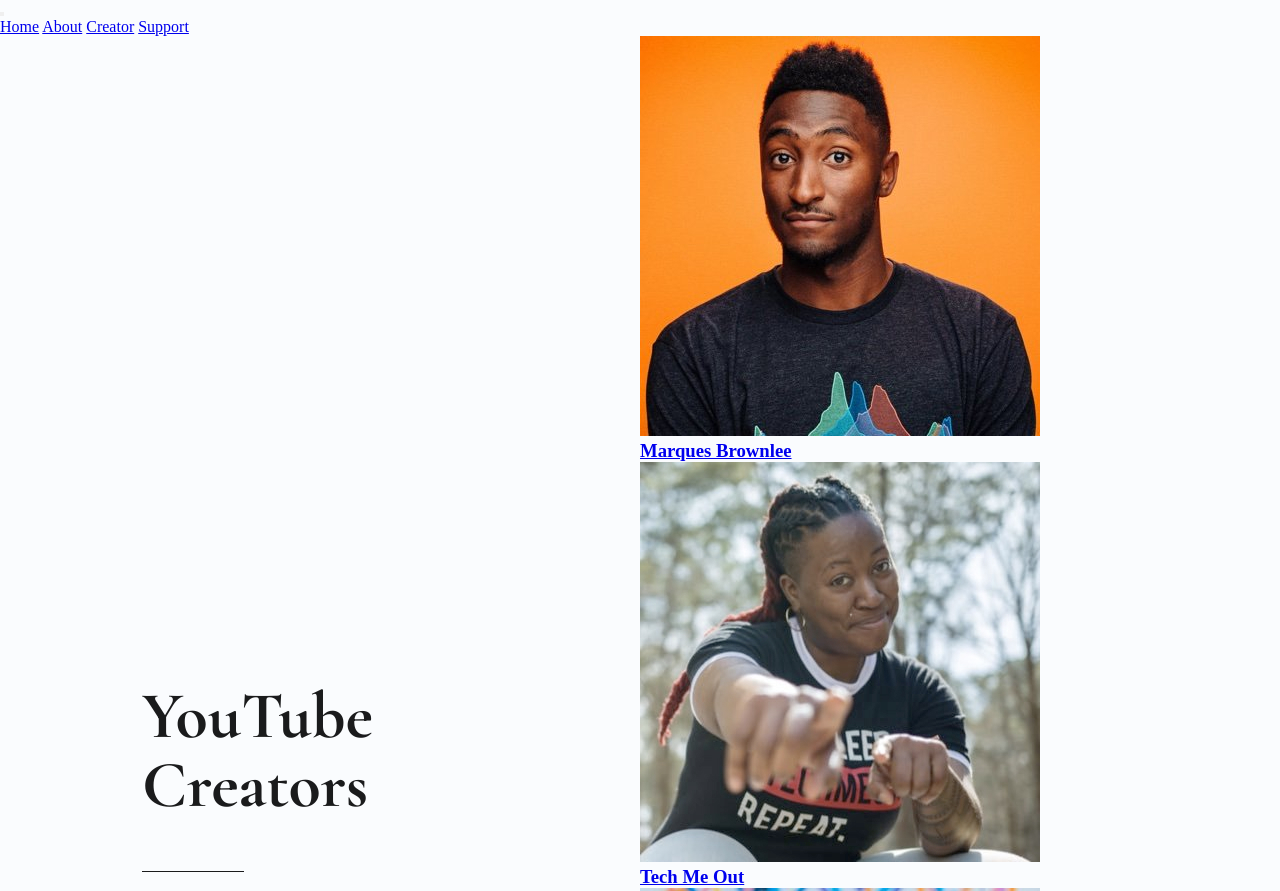
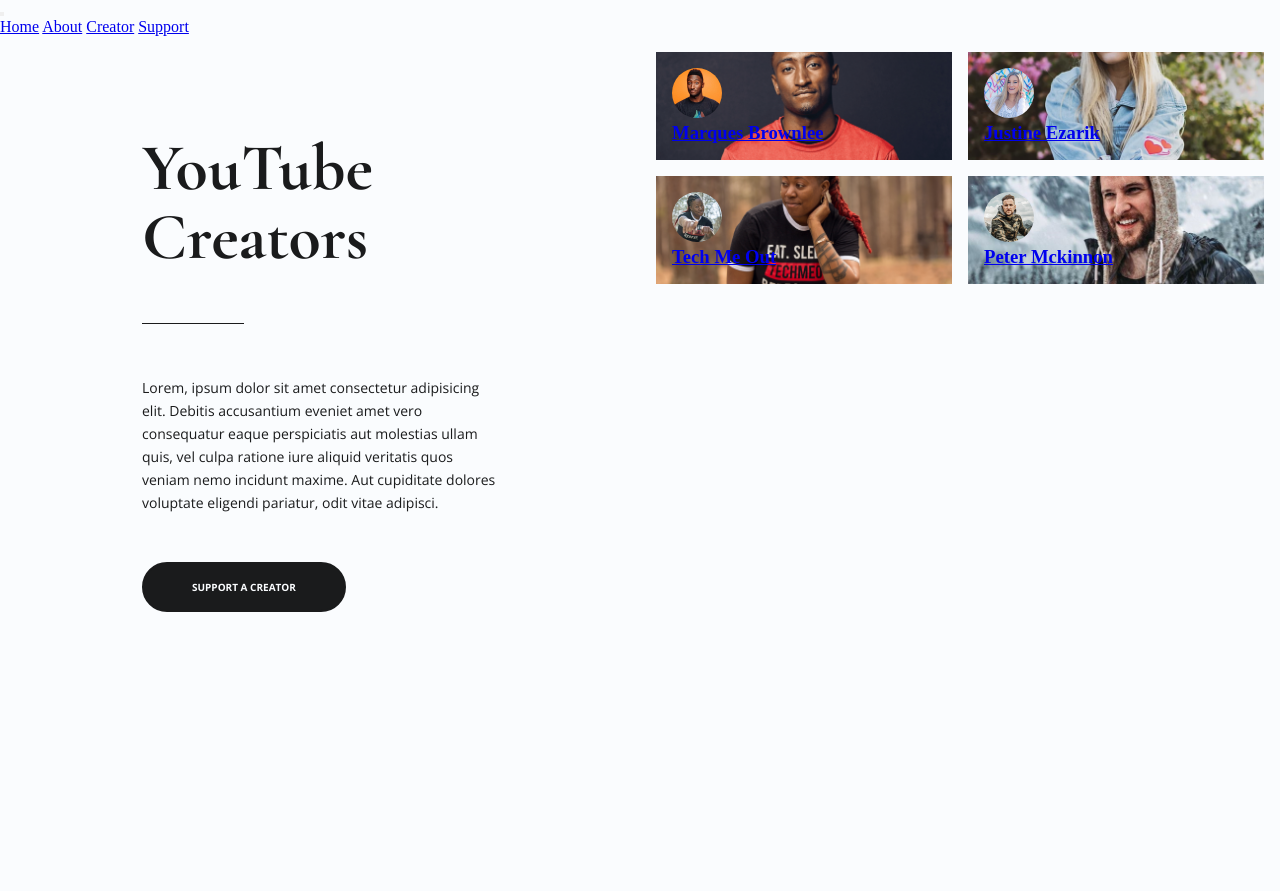
Before and after one commit to gregoryharris869/responsive_landing_page, a plain HTML site: page index.html in a window 1280 px wide. Shown: the top 891 px of the page. After the commit the page ends 800 px from the top, so only its background shows below. Drawn offline with nearby package versions, Linux system fonts and the light colour scheme.

Commit message:
updated html started css

```diff
--- a/index.html
+++ b/index.html
@@ -5,9 +5,12 @@
     <meta http-equiv="X-UA-Compatible" content="IE=edge" />
     <meta name="viewport" content="width=device-width, initial-scale=1.0" />
     <!-- fonts -->
-    <link rel="preconnect" href="https://fonts.googleapis.com">
-<link rel="preconnect" href="https://fonts.gstatic.com" crossorigin>
-<link href="https://fonts.googleapis.com/css2?family=Cormorant+Garamond:wght@400;700&family=Open+Sans:wght@400;700&display=swap" rel="stylesheet">
+    <link rel="preconnect" href="https://fonts.googleapis.com" />
+    <link rel="preconnect" href="https://fonts.gstatic.com" crossorigin />
+    <link
+      href="https://fonts.googleapis.com/css2?family=Cormorant+Garamond:wght@400;700&family=Open+Sans:wght@400;700&display=swap"
+      rel="stylesheet"
+    />
 
     <!-- CSS -->
     <link rel="stylesheet" href="style.css" />
@@ -44,51 +47,42 @@
         <div class="group-one">
           <div class="home__card home__card--square">
             <header>
-              <img src="./img/marques-profile.jpg" alt="Marques Brownlee" />
+              <img src="./img/marques-profile.jpg" alt="Marques" />
               <h3><a href="#">Marques Brownlee</a></h3>
             </header>
           </div>
-        </div>
-        <div class="card card--large">
-            <header class="card__header">
+          <div class="home__card home__card--large">
+            <header>
               <img
-                class="card__profile"
                 src="./img/tmo-profile.jpg"
-                alt="Tech Me Out"
+                alt="Tech me Out
+                "
               />
-              <h3 class="card__title">
-                <a class="card__link" href="#">Tech Me Out</a>
-              </h3>
+              <h3><a href="#">Tech Me Out</a></h3>
             </header>
           </div>
         </div>
+
         <div class="group-two">
-          <div class="card card--large">
-            <header class="card__header">
+          <div class="home__card home__card--large">
+            <header>
               <img
-                class="card__profile"
                 src="./img/ijustine-profile.jpg"
-                alt="Justine Ezarik"
+                alt="Justine Ezarik
+                "
               />
-              <h3 class="card__title">
-                <a class="card__link" href="#">Justine Ezarik</a>
-              </h3>
+              <h3><a href="#">Justine Ezarik</a></h3>
             </header>
           </div>
-          <div class="card card--square">
-            <header class="card__header">
-              <img
-                class="card__profile"
-                src="./img/peter-profile.jpg"
-                alt="Peter McKinnon"
-              />
-              <h3 class="card__title">
-                <a class="card__link" href="#">Peter McKinnon</a>
-              </h3>
+
+          <div class="home__card home__card--square">
+            <header>
+              <img src="./img/peter-profile.jpg" alt="Peter Mckinnon" />
+              <h3><a href="#">Peter Mckinnon</a></h3>
             </header>
           </div>
         </div>
-    </section>
-  </main>
-</body>
+      </section>
+    </main>
+  </body>
 </html>
--- a/style.css
+++ b/style.css
@@ -76,3 +76,69 @@
   transition-duration: 0.3s;
   transition-timing-function: ease;
 }
+
+.home__cta:hover {
+  background-color: var(--light001);
+  color: var(--dark001);
+}
+
+.home__cta:focus,
+.home__cta:active {
+  background-color: var(--light001);
+  color: var(--dark001);
+  outline: 5px solid var(--red001);
+}
+
+/* card section */
+
+.home__cards {
+  grid-column: 2 / 3;
+  display: grid;
+  grid-template-columns: 1fr 1fr;
+  padding: 8px;
+}
+
+.group-one {
+  grid-column: 1 / span 1;
+  display: flex;
+  flex-direction: column;
+}
+
+.group-one .home__card--square {
+  background-image: url(./img/marques-brownlee.jpg);
+}
+
+.group-one .home__card--large {
+  background-image: url(./img/tech-me-out.jpg);
+}
+
+.group-two {
+  grid-column: 2 / span 1;
+  display: flex;
+  flex-direction: column;
+}
+
+.group-two .home__card--square {
+  background-image: url(./img/peter-mckinnon.jpg);
+}
+
+.group-two .home__card--large {
+  background-image: url(./img/ijustine.jpg);
+}
+
+.home__card {
+  margin: 8px;
+  padding: 16px;
+  display: flex;
+  align-items: flex-end;
+  background-position: center;
+  background-repeat: no-repeat;
+  background-size: cover;
+  background-color: var(--dark001);
+}
+
+.home__card header img {
+  width: 50px;
+  height: 50px;
+  border-radius: 50%;
+}
```
